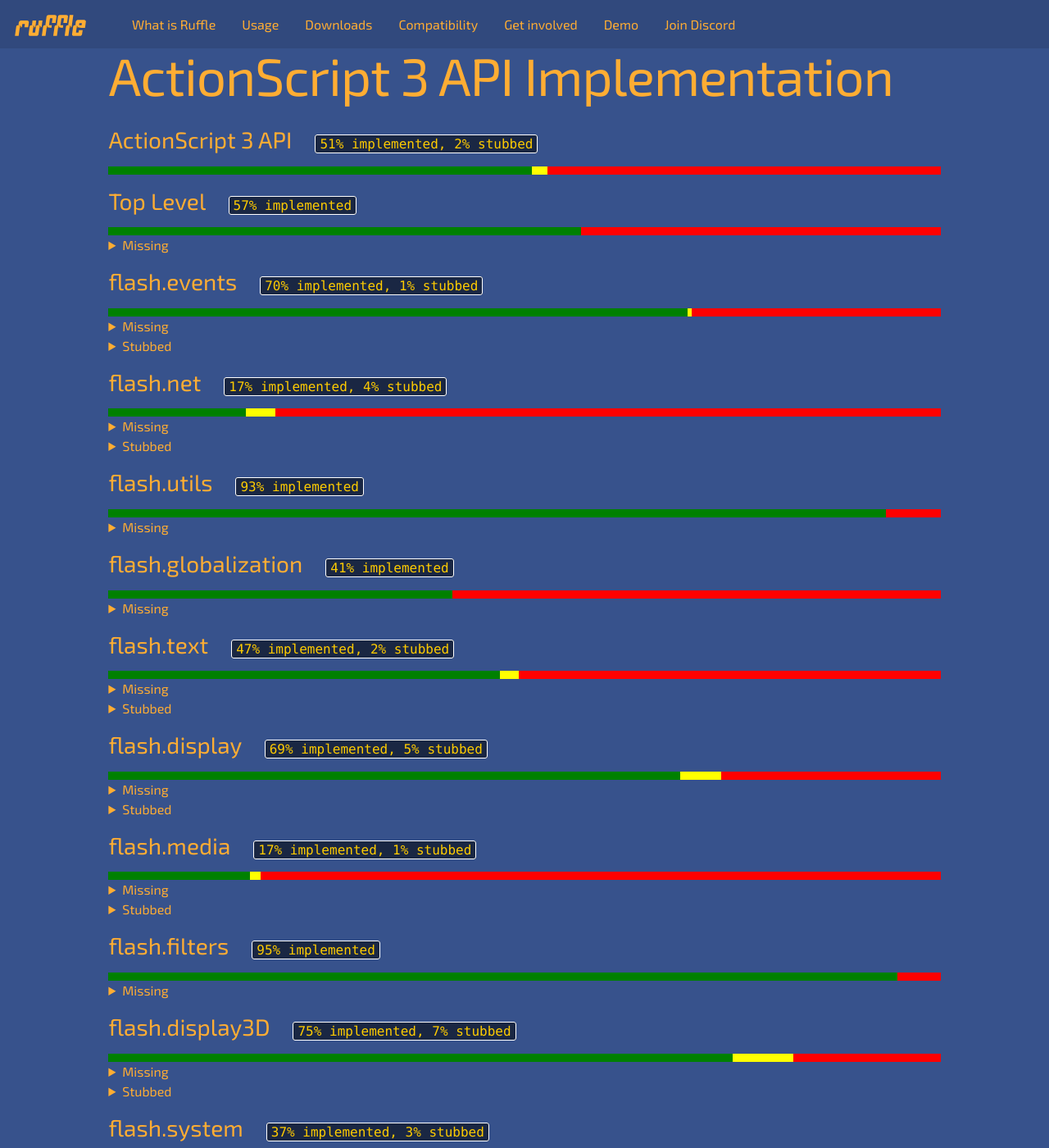
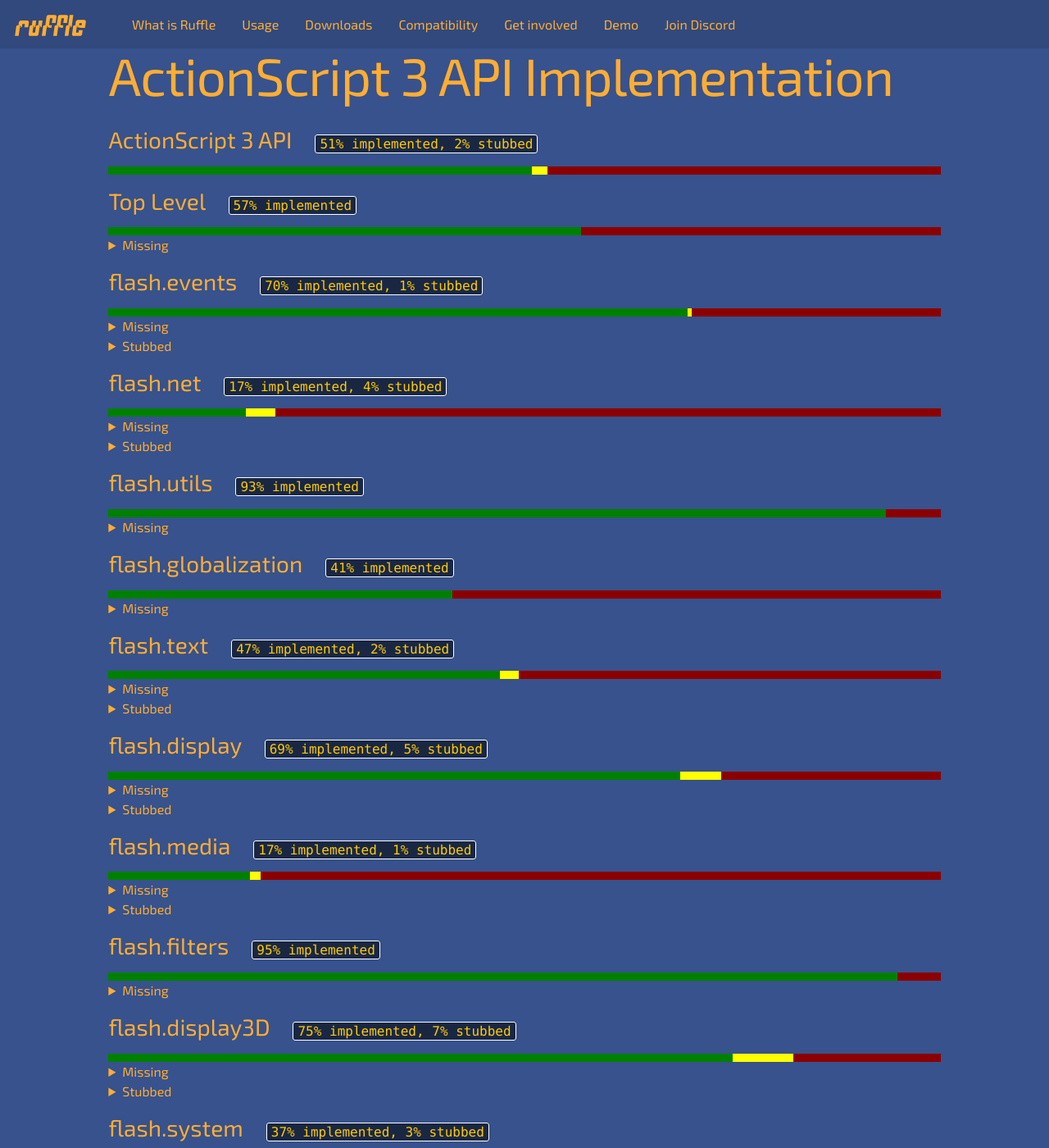
Before and after one commit to ruffle-rs/ruffle-rs.github.io, a Jekyll site: the page built from avm2.html, in a window 1280 px wide and 1400 px high. Shown: the whole window at 82% size. Built offline with Jekyll 4.4.1, drawn with Linux system fonts in a browser that asks for light colours.

Commit message:
Make avm2 bar unimplemented section dark red

```diff
--- a/avm2.html
+++ b/avm2.html
@@ -18,7 +18,7 @@
   .progress-bar {
     width: 100%;
     height: 10px;
-    background: linear-gradient(to right, green 0, green var(--green-percent), yellow var(--green-percent), yellow var(--yellow-end-percent), red var(--yellow-end-percent), red 100%);
+    background: linear-gradient(to right, green 0, green var(--green-percent), yellow var(--green-percent), yellow var(--yellow-end-percent), darkred var(--yellow-end-percent), darkred 100%);
   }
   .wrapper {
     max-width: 100%;
```
